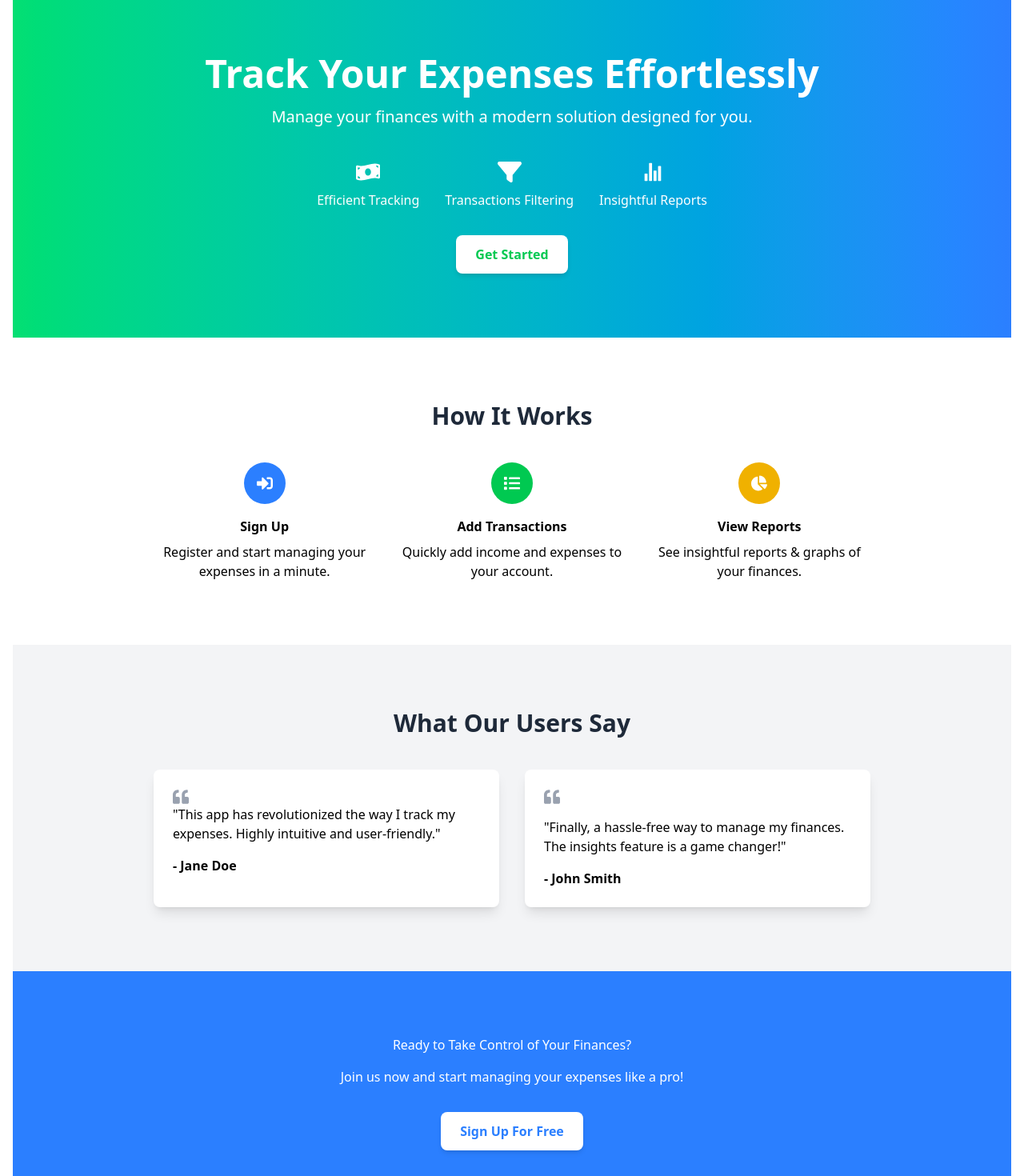
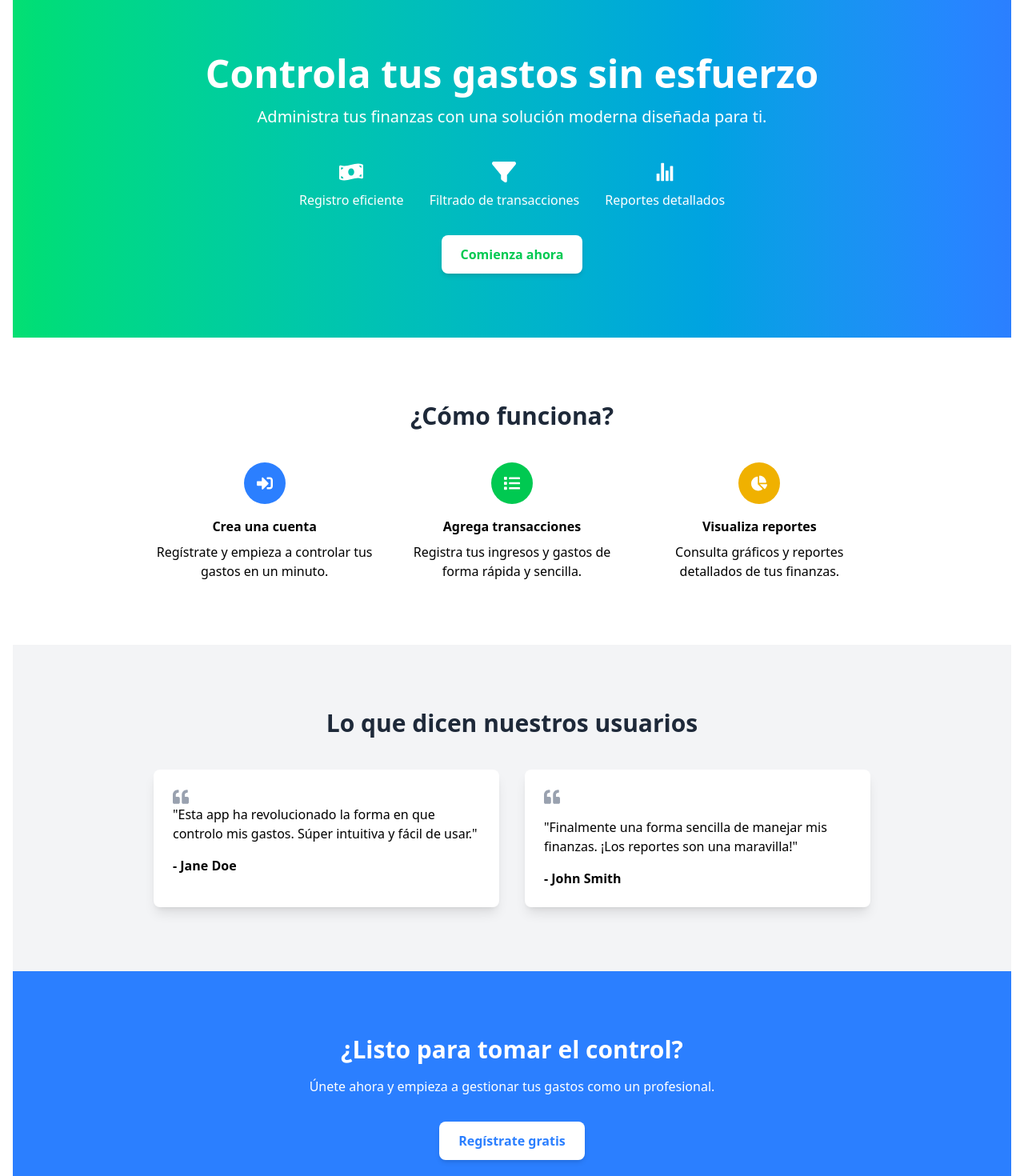
Before and after one commit to bajoelabrigo/mern-expenses-track, a React (Vite) app in the folder frontend/: page / in a window 1280 px wide. Shown: the part 100-1570 px from the top of the page at 80% size. Built offline with nearby package versions, Linux system fonts and the light colour scheme.

Commit message:
update hero page

```diff
--- a/frontend/src/components/Home/Homepage.jsx
+++ b/frontend/src/components/Home/Homepage.jsx
@@ -9,114 +9,115 @@ import {
 import { IoIosStats } from "react-icons/io";
 import { FaFilter } from "react-icons/fa6";
 import { Link } from "react-router-dom";
+
 const HeroSection = () => {
   return (
     <>
       <div className="bg-gradient-to-r from-green-400 to-blue-500 text-white py-20 px-4">
         <div className="max-w-7xl mx-auto flex flex-col items-center">
-          {/*Heading */}
+          {/* Título principal */}
           <h1 className="text-5xl font-bold text-center">
-            Track Your Expenses Effortlessly
+            Controla tus gastos sin esfuerzo
           </h1>
 
-          {/*Subheading */}
+          {/* Subtítulo */}
           <p className="mt-4 text-xl text-center">
-            Manage your finances with a modern solution designed for you.
+            Administra tus finanzas con una solución moderna diseñada para ti.
           </p>
 
-          {/* Feature Icons */}
+          {/* Iconos de funciones */}
           <div className="flex space-x-8 mt-10">
             <div className="flex flex-col items-center">
               <FaMoneyBillWave className="text-3xl" />
-              <p className="mt-2">Efficient Tracking</p>
+              <p className="mt-2">Registro eficiente</p>
             </div>
             <div className="flex flex-col items-center">
               <FaFilter className="text-3xl" />
-              <p className="mt-2">Transactions Filtering</p>
+              <p className="mt-2">Filtrado de transacciones</p>
             </div>
             <div className="flex flex-col items-center">
               <IoIosStats className="text-3xl" />
-              <p className="mt-2">Insightful Reports</p>
+              <p className="mt-2">Reportes detallados</p>
             </div>
           </div>
 
-          {/* Call to Action Button */}
+          {/* Botón de llamada a la acción */}
           <Link to="/register">
             <button className="mt-8 px-6 cursor-pointer py-3 bg-white text-green-500 font-semibold rounded-lg shadow-md hover:bg-gray-100 transition duration-300">
-              Get Started
+              Comienza ahora
             </button>
           </Link>
         </div>
       </div>
 
-      {/* How it works */}
+      {/* Cómo funciona */}
       <div className="py-20 px-4">
         <h2 className="text-3xl font-bold text-center text-gray-800">
-          How It Works
+          ¿Cómo funciona?
         </h2>
         <div className="mt-10 max-w-4xl mx-auto grid grid-cols-1 md:grid-cols-3 gap-8">
-          {/* Step 1 */}
+          {/* Paso 1 */}
           <div className="flex flex-col items-center text-center">
             <div className="p-4 rounded-full bg-blue-500 text-white mb-4">
               <FaSignInAlt className="text-xl" />
             </div>
-            <h3 className="mb-2 font-semibold">Sign Up</h3>
-            <p>Register and start managing your expenses in a minute.</p>
+            <h3 className="mb-2 font-semibold">Crea una cuenta</h3>
+            <p>Regístrate y empieza a controlar tus gastos en un minuto.</p>
           </div>
-          {/* Step 2 */}
+          {/* Paso 2 */}
           <div className="flex flex-col items-center text-center">
             <div className="p-4 rounded-full bg-green-500 text-white mb-4">
               <FaList className="text-xl" />
             </div>
-            <h3 className="mb-2 font-semibold">Add Transactions</h3>
-            <p>Quickly add income and expenses to your account.</p>
+            <h3 className="mb-2 font-semibold">Agrega transacciones</h3>
+            <p>Registra tus ingresos y gastos de forma rápida y sencilla.</p>
           </div>
-          {/* Step 3 */}
+          {/* Paso 3 */}
           <div className="flex flex-col items-center text-center">
             <div className="p-4 rounded-full bg-yellow-500 text-white mb-4">
               <FaChartPie className="text-xl" />
             </div>
-            <h3 className="mb-2 font-semibold">View Reports</h3>
-            <p>See insightful reports & graphs of your finances.</p>
+            <h3 className="mb-2 font-semibold">Visualiza reportes</h3>
+            <p>Consulta gráficos y reportes detallados de tus finanzas.</p>
           </div>
         </div>
       </div>
 
-      {/* Testimonials */}
+      {/* Testimonios */}
       <div className="bg-gray-100 py-20 px-4">
         <h2 className="text-3xl font-bold text-center text-gray-800">
-          What Our Users Say
+          Lo que dicen nuestros usuarios
         </h2>
         <div className="mt-10 max-w-4xl mx-auto grid grid-cols-1 md:grid-cols-2 gap-8">
           <div className="bg-white p-6 rounded-lg shadow-lg">
             <FaQuoteLeft className="text-xl text-gray-400" />
             <p>
-              "This app has revolutionized the way I track my expenses. Highly
-              intuitive and user-friendly."
+              "Esta app ha revolucionado la forma en que controlo mis gastos.
+              Súper intuitiva y fácil de usar."
             </p>
             <p className="mt-4 font-bold">- Jane Doe</p>
           </div>
           <div className="bg-white p-6 rounded-lg shadow-lg">
             <FaQuoteLeft className="text-xl text-gray-400" />
             <p className="mt-4">
-              "Finally, a hassle-free way to manage my finances. The insights
-              feature is a game changer!"
+              "Finalmente una forma sencilla de manejar mis finanzas. ¡Los
+              reportes son una maravilla!"
             </p>
             <p className="mt-4 font-bold">- John Smith</p>
           </div>
         </div>
       </div>
-      {/* CTA */}
+
+      {/* Último llamado a la acción */}
       <div className="bg-blue-500 text-white py-20 px-4">
         <div className="max-w-4xl mx-auto text-center">
-          Ready to Take Control of Your Finances?
-          <h2 className="text-3xl font-bold"></h2>
+          <h2 className="text-3xl font-bold">¿Listo para tomar el control?</h2>
           <p className="mt-4">
-            Join us now and start managing your expenses like a pro!
+            Únete ahora y empieza a gestionar tus gastos como un profesional.
           </p>
           <Link to="/register">
             <button className="mt-8 cursor-pointer px-6 py-3 bg-white text-blue-500 font-semibold rounded-lg shadow-md hover:bg-gray-100 transition duration-300">
-              Sign Up For Free
+              Regístrate gratis
             </button>
           </Link>
         </div>
```
